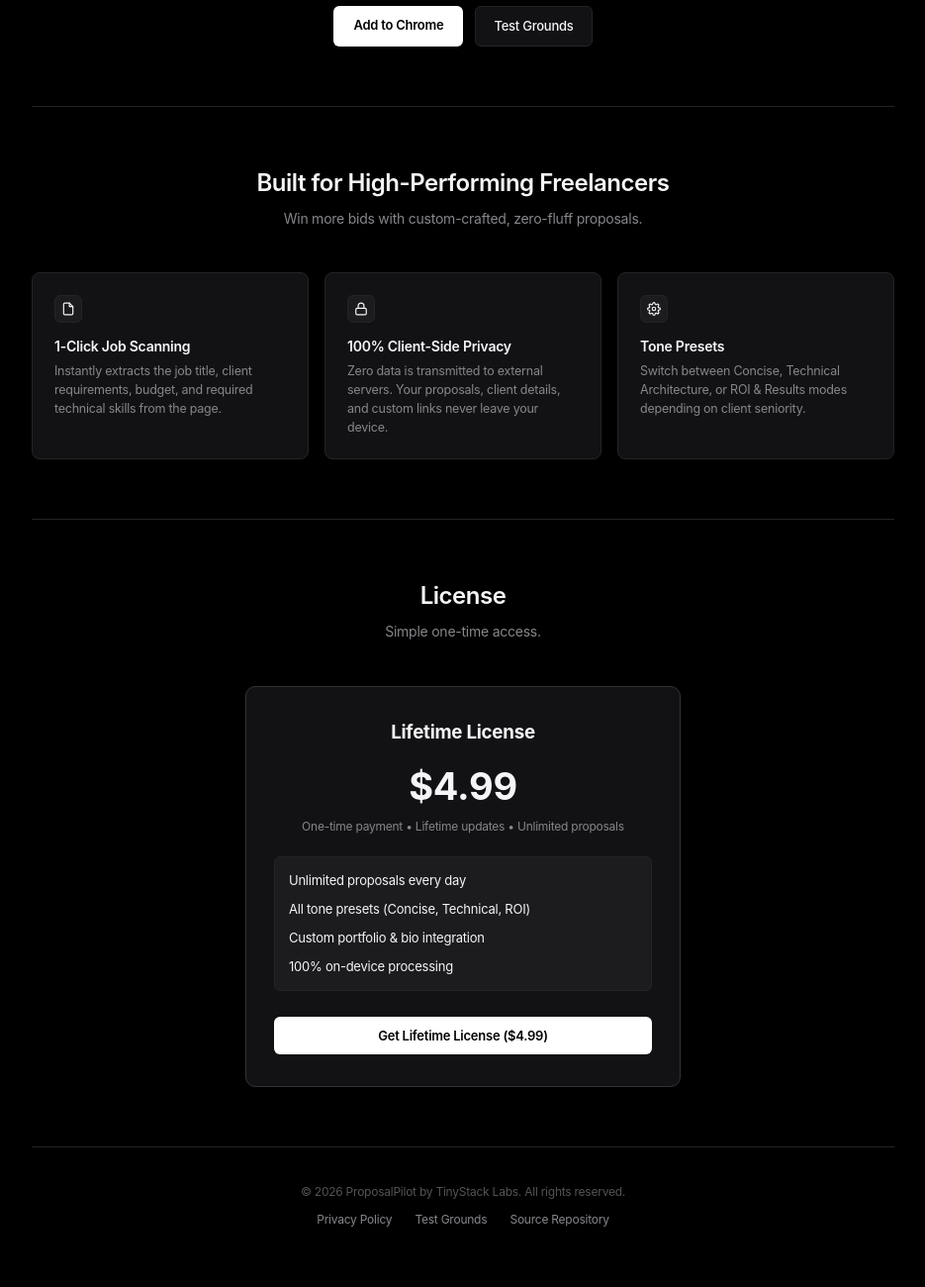
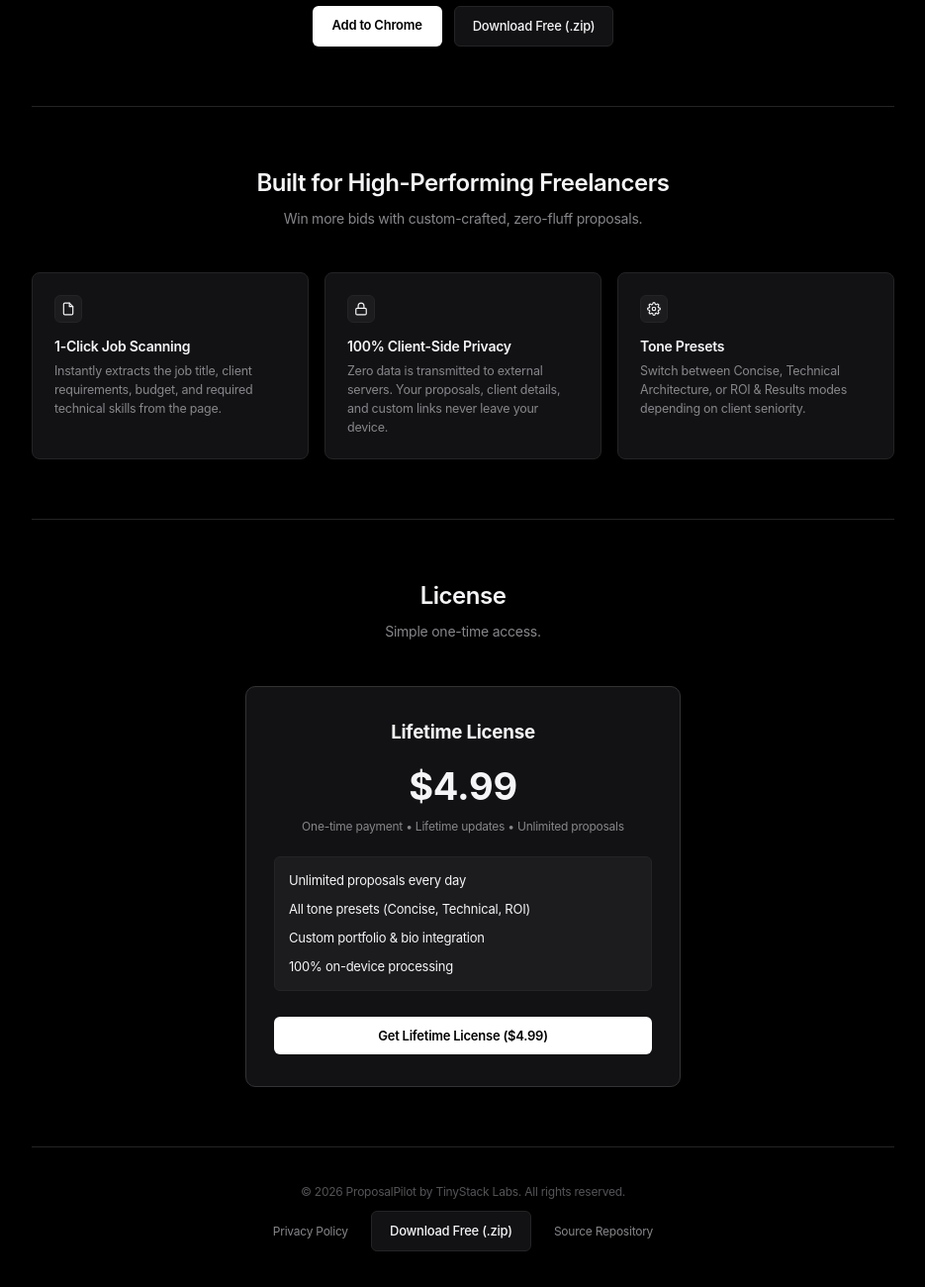
Before and after one commit to joshuajaimon7/proposal-pilot, a browser extension: page index.html in a window 1280 px wide. Shown: the part 408-1708 px from the top of the page at 99% size, without its empty margins (172-1107 px from the left). Before the commit the page ends 1684 px from the top, so only its background shows below. Drawn offline with Linux system fonts and the light colour scheme.

Commit message:
feat: wire direct free release download button

```diff
--- a/index.html
+++ b/index.html
@@ -275,7 +275,7 @@
       <p>Scan Upwork and LinkedIn job posts to generate concise, tailored pitches focused on client pain points, timeline, and measurable delivery.</p>
       <div class="hero-actions">
         <a href="#pricing" class="btn-primary">Add to Chrome</a>
-        <a href="demo-test.html" class="btn-secondary">Test Grounds</a>
+        <a href="https://github.com/joshuajaimon7/proposal-pilot/releases/latest/download/03-proposal-pilot.zip" class="btn-secondary" style="display:inline-flex;align-items:center;gap:6px;">Download Free (.zip)</a>
       </div>
     </section>
 
@@ -341,7 +341,7 @@
       <p>&copy; 2026 ProposalPilot by TinyStack Labs. All rights reserved.</p>
       <div style="margin-top: 10px;">
         <a href="privacy.html">Privacy Policy</a>
-        <a href="demo-test.html">Test Grounds</a>
+        <a href="https://github.com/joshuajaimon7/proposal-pilot/releases/latest/download/03-proposal-pilot.zip" class="btn-secondary" style="display:inline-flex;align-items:center;gap:6px;">Download Free (.zip)</a>
         <a href="https://github.com/joshuajaimon7/proposal-pilot">Source Repository</a>
       </div>
     </footer>
```
